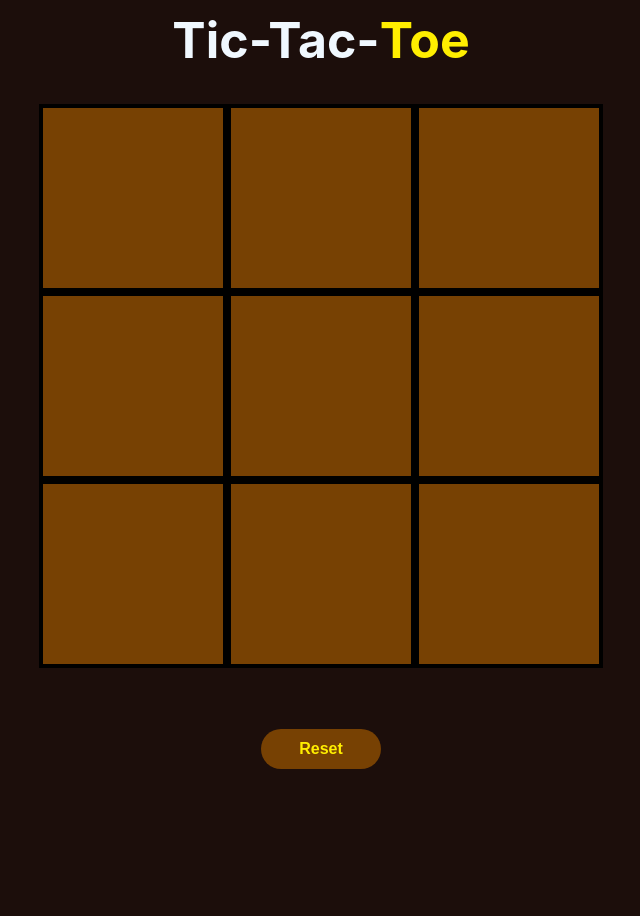
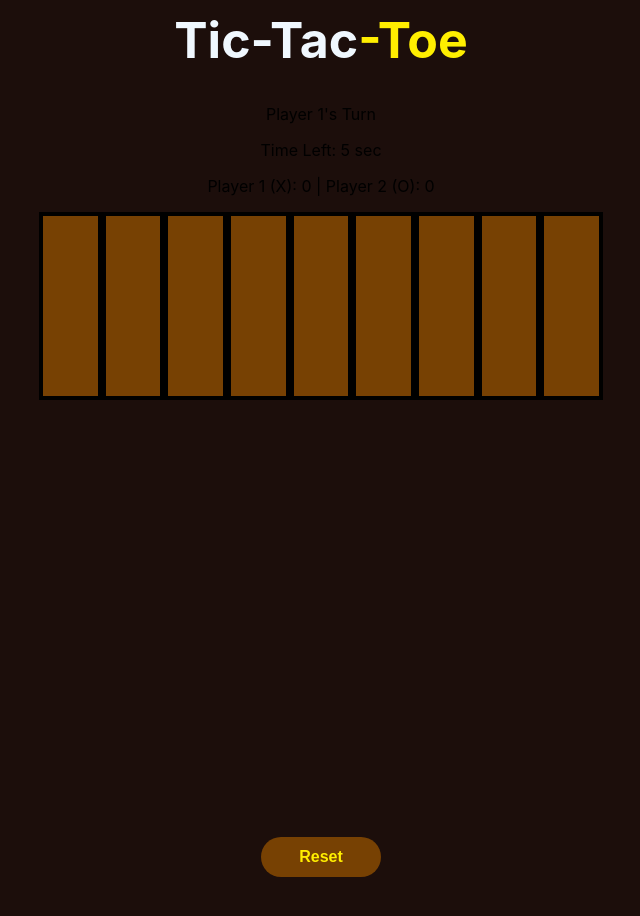
Before and after one commit to Shree-vathsan/Tic-Tac-Toe, a React (Create React App) app: page / in a window 1280 px wide. Shown: the top 916 px of the page, without its empty margins (319-959 px from the left). Before the commit the page ends 819 px from the top, so only its background shows below. Built offline with nearby package versions, Linux system fonts and the light colour scheme.

Commit message:
Update TicTacToe.jsx

```diff
--- a/src/Components/TicTacToe/TicTacToe.jsx
+++ b/src/Components/TicTacToe/TicTacToe.jsx
@@ -1,111 +1,153 @@
-import React, { useRef, useState } from 'react'
-import './TicTacToe.css'
-import circle_icon from '../Assets/circle.png'
-import cross_icon from '../Assets/cross.png'
+import React, { useRef, useState, useEffect } from 'react';
+import './TicTacToe.css';
+import circle_icon from '../Assets/circle.png';
+import cross_icon from '../Assets/cross.png';
 
-let data = ["", "", "", "", "", "", "", ""]
+let data = ['', '', '', '', '', '', '', '', ''];
 
 const TicTacToe = () => {
-  let [count, setCount] = useState(0);
-  let [lock, setLock] = useState(false);
-  let titleRef = useRef(null);
-  let box1 = useRef(null);
-  let box2 = useRef(null);
-  let box3 = useRef(null);
-  let box4 = useRef(null);
-  let box5 = useRef(null);
-  let box6 = useRef(null);
-  let box7 = useRef(null);
-  let box8 = useRef(null);
-  let box9 = useRef(null);
+  const [count, setCount] = useState(0);
+  const [lock, setLock] = useState(false);
+  const [currentPlayer, setCurrentPlayer] = useState('Player 1');
+  const [timer, setTimer] = useState(10);
+  const [scores, setScores] = useState({ Player1: 0, Player2: 0 });
 
-  let box_array = [box1,box2,box3,box4,box5,box6,box7,box8,box9];
+  const titleRef = useRef(null);
+  const boxRefs = [
+    useRef(null),
+    useRef(null),
+    useRef(null),
+    useRef(null),
+    useRef(null),
+    useRef(null),
+    useRef(null),
+    useRef(null),
+    useRef(null),
+  ];
+
+  // Timer logic
+  useEffect(() => {
+    if (!lock) {
+      const countdown = setInterval(() => {
+        setTimer((prev) => {
+          if (prev === 1) {
+            // Switch turns if timer runs out
+            switchTurn();
+            return 10;
+          }
+          return prev - 1;
+        });
+      }, 1000);
+      return () => clearInterval(countdown);
+    }
+  }, [lock]);
+
+  const switchTurn = () => {
+    setCount((prevCount) => prevCount + 1);
+    setCurrentPlayer((prev) => (prev === 'Player 1' ? 'Player 2' : 'Player 1'));
+  };
+
   const toggle = (e, num) => {
-    if (lock) {
-      return 0;
+    if (lock || data[num] !== '') {
+      return; // Prevent further clicks if box is already clicked or game is locked
     }
+
     if (count % 2 === 0) {
       e.target.innerHTML = `<img src='${cross_icon}' alt="" />`;
       data[num] = 'x';
-      setCount(count + 1);
     } else {
       e.target.innerHTML = `<img src='${circle_icon}' alt="" />`;
       data[num] = 'o';
-      setCount(count + 1);
     }
+
     checkWin();
-  }
-    const checkWin=()=>{
-      if(data[0]===data[1] && data[1]===data[2] && data[2]!==""){
-        won(data[2]);
+    switchTurn();
+  };
+
+  const checkWin = () => {
+    const winningConditions = [
+      [0, 1, 2],
+      [3, 4, 5],
+      [6, 7, 8],
+      [0, 3, 6],
+      [1, 4, 7],
+      [2, 5, 8],
+      [0, 4, 8],
+      [2, 4, 6],
+    ];
+
+    for (let [a, b, c] of winningConditions) {
+      if (data[a] === data[b] && data[b] === data[c] && data[a] !== '') {
+        highlightWinner([a, b, c]);
+        won(data[a]);
+        return;
       }
-      else if(data[3]===data[4] && data[4]===data[5] && data[5]!==""){
-        won(data[5]);
-      }
-      else if(data[6]===data[7] && data[7]===data[8] && data[8]!==""){
-        won(data[8]);
-      }
-      else if(data[0]===data[3] && data[3]===data[6] && data[6]!==""){
-        won(data[6]);
-      }
-      else if(data[1]===data[4] && data[4]===data[7] && data[7]!==""){
-        won(data[7]);
-      }
-      else if(data[2]===data[5] && data[5]===data[8] && data[8]!==""){
-        won(data[8]);
-      }
-      else if(data[0]===data[4] && data[4]===data[8] && data[8]!==""){
-        won(data[8]);
-      }
-      else if(data[0]===data[1] && data[1]===data[2] && data[2]!==""){
-        won(data[2]);
-      }
-      else if(data[2]===data[4] && data[4]===data[6] && data[6]!==""){
-        won(data[6]);
-      }
+    }
 
+    // Check for draw
+    if (data.every((item) => item !== '') && !lock) {
+      titleRef.current.innerHTML = "It's a Draw!";
+      setLock(true);
+    }
+  };
 
+  const highlightWinner = (winningCombination) => {
+    winningCombination.forEach((index) => {
+      boxRefs[index].current.classList.add('highlight');
+    });
+  };
+
+  const won = (winner) => {
+    setLock(true);
+    if (winner === 'x') {
+      titleRef.current.innerHTML = 'Player 1 Wins!';
+      setScores((prev) => ({ ...prev, Player1: prev.Player1 + 1 }));
+    } else {
+      titleRef.current.innerHTML = 'Player 2 Wins!';
+      setScores((prev) => ({ ...prev, Player2: prev.Player2 + 1 }));
     }
-  const won=(winner)=>{
-    setLock(true);
-    if(winner==="x"){
-      titleRef.current.innerHTML=`Congratulations: <img src=${cross_icon}> Wins`;
-    }
-    else{
-      titleRef.current.innerHTML=`Congratulations: <img src=${circle_icon}> Wins`;
-    }
-  }
-  const reset=()=>{
+  };
+
+  const reset = () => {
     setLock(false);
-    data=["","","","","","","","",""];
-    titleRef.current.innerHTML='Tic-Tac<span>-Toe</spam>'
-    box_array.map((e)=>{
-      e.current.innerHTML="";
-    })
-  }
+    data = ['', '', '', '', '', '', '', '', ''];
+    titleRef.current.innerHTML = 'Tic-Tac<span>-Toe</span>';
+    setCount(0);
+    setCurrentPlayer('Player 1');
+    setTimer(10); // Reset timer
+    boxRefs.forEach((boxRef) => {
+      boxRef.current.innerHTML = ''; // Clear the board
+      boxRef.current.classList.remove('highlight'); // Remove highlights
+    });
+  };
+
   return (
     <div className='container'>
-      <h1 className="title" ref={titleRef}>Tic-Tac-<span>Toe</span></h1>
-      <div className="board">
-        <div className="row1">
-          <div className="boxes" ref={box1} onClick={(e) => { toggle(e, 0) }}></div>
-          <div className="boxes" ref={box2} onClick={(e) => { toggle(e, 1) }}></div>
-          <div className="boxes" ref={box3} onClick={(e) => { toggle(e, 2) }}></div>
-        </div>
-        <div className="row2">
-          <div className="boxes" ref={box4} onClick={(e) => { toggle(e, 3) }}></div>
-          <div className="boxes" ref={box5} onClick={(e) => { toggle(e, 4) }}></div>
-          <div className="boxes" ref={box6} onClick={(e) => { toggle(e, 5) }}></div>
-        </div>
-        <div className="row3">
-          <div className="boxes" ref={box7} onClick={(e) => { toggle(e, 6) }}></div>
-          <div className="boxes" ref={box8} onClick={(e) => { toggle(e, 7) }}></div>
-          <div className="boxes" ref={box9} onClick={(e) => { toggle(e, 8) }}></div>
-        </div>
+      <h1 className='title' ref={titleRef}>
+        Tic-Tac<span>-Toe</span>
+      </h1>
+      <div className='info'>
+        <p>{currentPlayer}'s Turn</p>
+        <p>Time Left: {timer} sec</p>
+        <p>
+          Player 1 (X): {scores.Player1} | Player 2 (O): {scores.Player2}
+        </p>
       </div>
-      <button className='reset' onClick={()=>{reset()}}>Reset</button>
+      <div className='board'>
+        {boxRefs.map((boxRef, index) => (
+          <div
+            key={index}
+            className='boxes'
+            ref={boxRef}
+            onClick={(e) => toggle(e, index)}
+          ></div>
+        ))}
+      </div>
+      <button className='reset' onClick={reset}>
+        Reset
+      </button>
     </div>
-  )
-}
+  );
+};
 
-export default TicTacToe
+export default TicTacToe;
```
